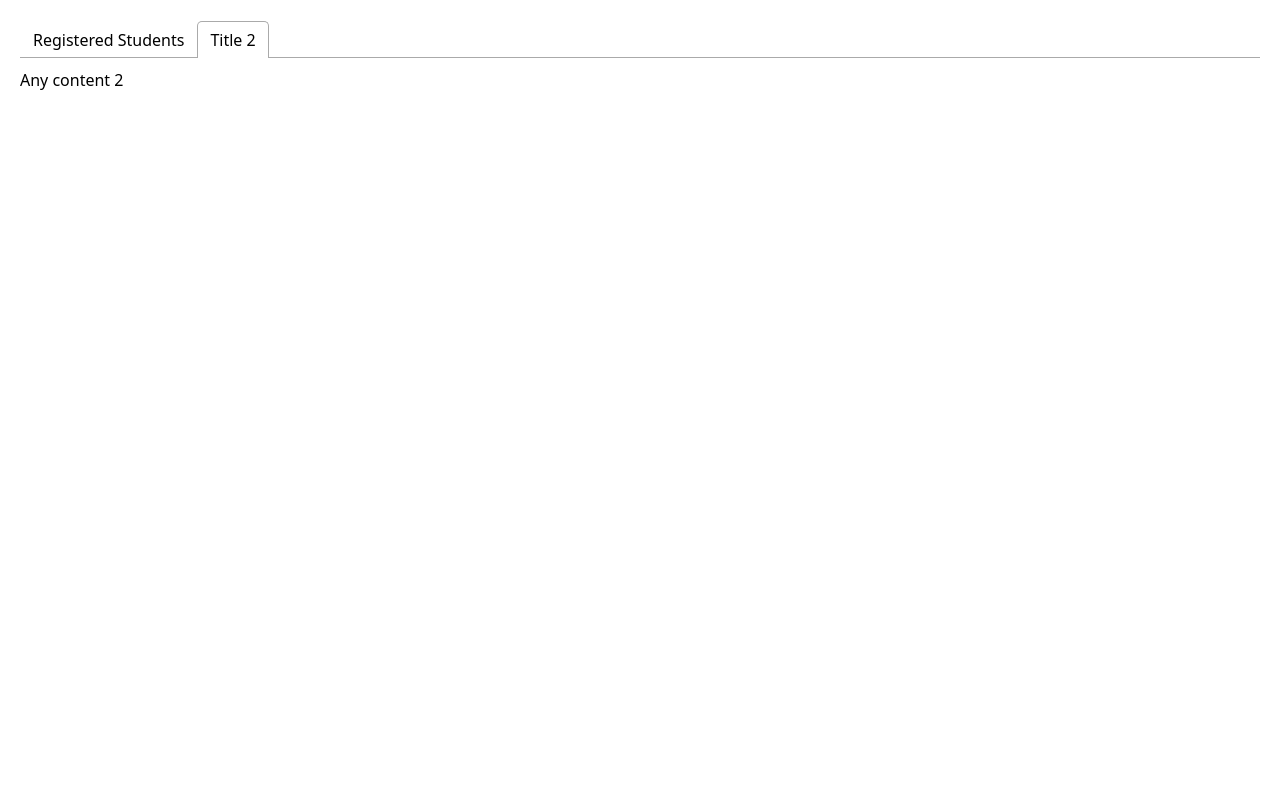
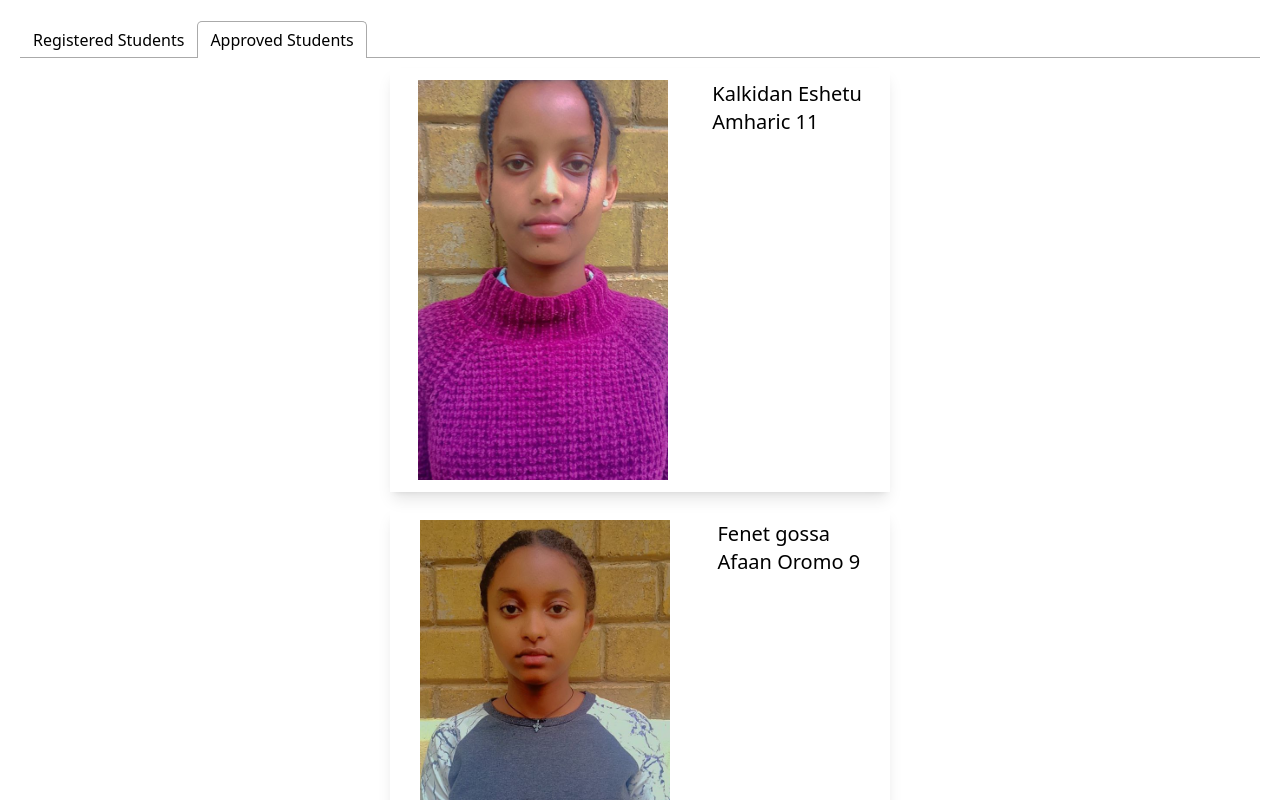
Before and after one commit to ye-we/ORB-web, a React (Vite) app: page / in a window 1280 px wide. Shown: the top 800 px of the page. Built offline with nearby package versions, Linux system fonts and the light colour scheme.

Commit message:
approved students

```diff
--- a/src/components/SlideShower.jsx
+++ b/src/components/SlideShower.jsx
@@ -37,7 +37,7 @@ const SlideShower = () => {
       grade: "Amharic 4",
       img: "/emebet.jpg",
       id: "s-1678680690929",
-      father: "Gossa Hunde",
+      father: "wibit mekonen",
       phoneNumber: "0978786426",
       location: "Ambo",
       parentImg: "/mom.jpg",
@@ -129,22 +129,6 @@ const SlideShower = () => {
             </div>
           </div>
         ))}
-
-        <div>
-          <h3>2</h3>
-        </div>
-        <div>
-          <h3>3</h3>
-        </div>
-        <div>
-          <h3>4</h3>
-        </div>
-        <div>
-          <h3>5</h3>
-        </div>
-        <div>
-          <h3>6</h3>
-        </div>
       </Slider>
     </div>
   );
--- a/src/pages/Actions.jsx
+++ b/src/pages/Actions.jsx
@@ -4,12 +4,34 @@ import SlideShower from "../components/SlideShower";
 import "react-tabs/style/react-tabs.css";
 
 const Actions = () => {
+  const approvedStudents = [
+    {
+      name: "Kalkidan Eshetu",
+      grade: "Amharic 11",
+      img: "/kal.jpg",
+      id: "s-1678680690929",
+      father: "Eshetu Tufa",
+      phoneNumber: "0911033253",
+      location: "Bishoftu",
+      parentImg: "/father.jpg",
+    },
+    {
+      name: "Fenet gossa",
+      grade: "Afaan Oromo 9",
+      img: "/fenet.jpg",
+      id: "s-1678680690929",
+      father: "Gossa Hunde",
+      phoneNumber: "0978786426",
+      location: "Ambo",
+      parentImg: "/father.jpg",
+    },
+  ];
   return (
     <div className="p-5">
       <Tabs forceRenderTabPanel defaultIndex={1}>
         <TabList>
           <Tab>Registered Students</Tab>
-          <Tab>Title 2</Tab>
+          <Tab>Approved Students</Tab>
         </TabList>
 
         <TabPanel>
@@ -18,7 +40,20 @@ const Actions = () => {
           </div>
         </TabPanel>
         <TabPanel>
-          <h2>Any content 2</h2>
+          <div>
+            {approvedStudents.map((student) => (
+              <div className="flex justify-around w-[500px] p-3 shadow-lg m-auto mb-4">
+                <img
+                  src={`${student.img}`}
+                  className="w-[250px] h-[400px] object-cover  mr-3"
+                />
+                <div>
+                  <h1 className="text-xl">{student.name}</h1>
+                  <h1 className="text-xl">{student.grade}</h1>
+                </div>
+              </div>
+            ))}
+          </div>
         </TabPanel>
       </Tabs>
     </div>
```
